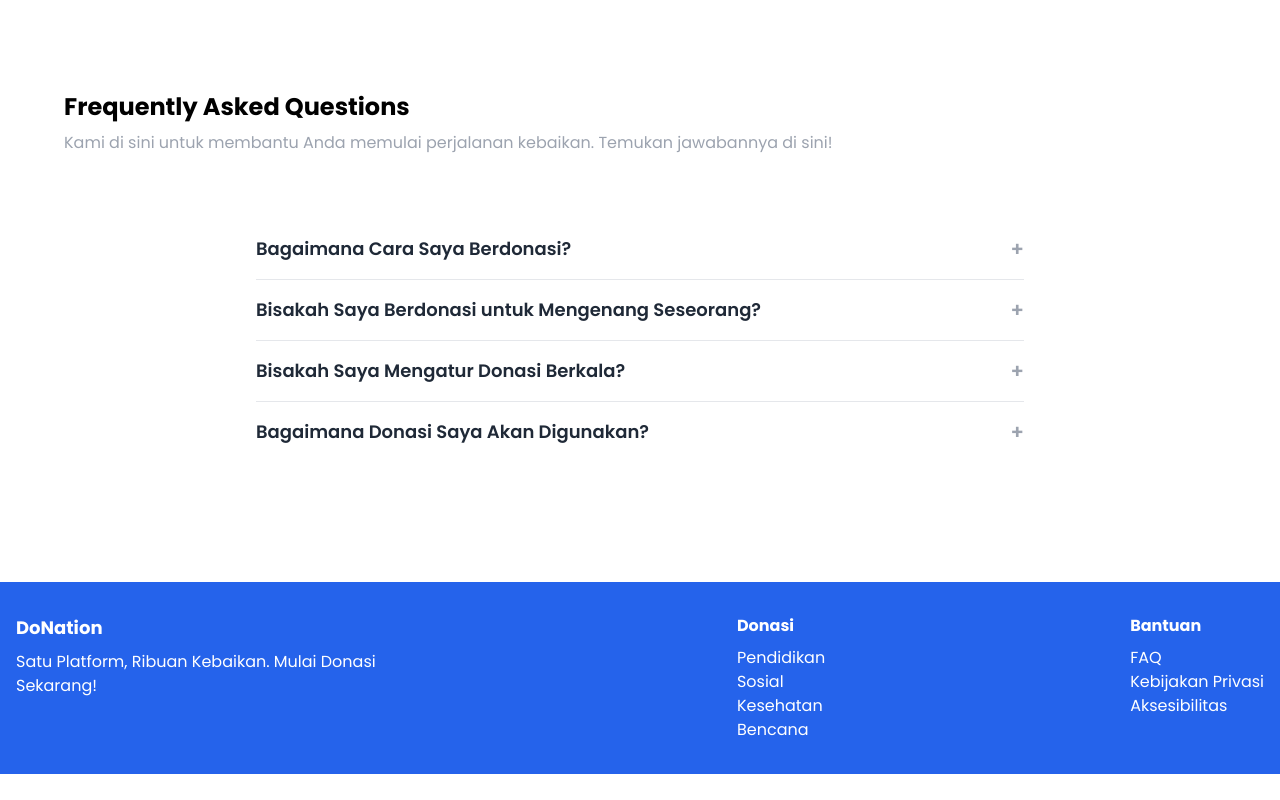
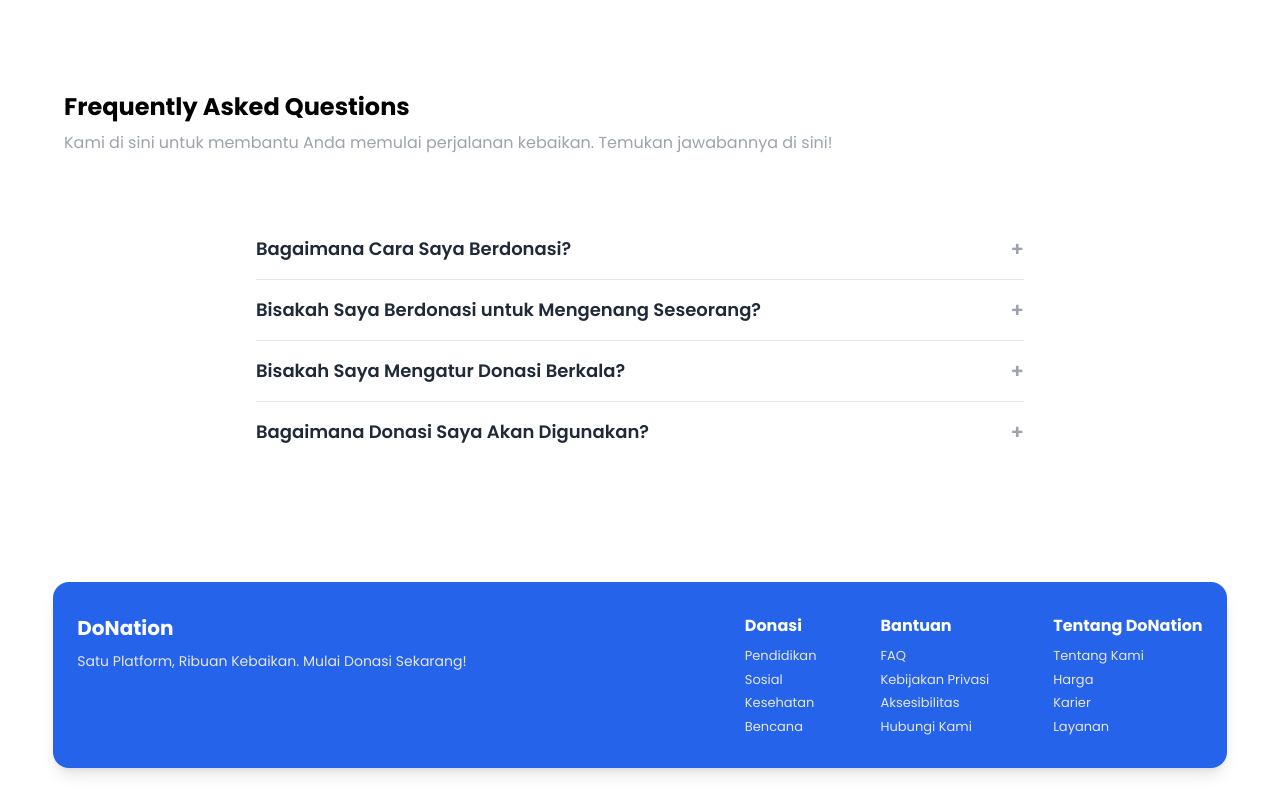
Before and after one commit to khaylabelva/do-nation, a Next.js app: page / in a window 1280 px wide. Shown: the part 1573-2373 px from the top of the page. Before the commit the page ends 2347 px from the top, so only its background shows below. Built offline with nearby package versions, Linux system fonts and the light colour scheme.

Commit message:
landing page done

```diff
--- a/src/app/page.tsx
+++ b/src/app/page.tsx
@@ -198,29 +198,51 @@ export default function HomePage() {
         </div>
       </section>
 
-      {/* Footer */}
-      <footer className="bg-blue-600 text-white mt-16 py-8">
-        <div className="container mx-auto flex flex-wrap justify-between px-4">
-          <div className="w-full md:w-1/3 mb-4 md:mb-0">
-            <h3 className="font-bold text-lg mb-2">DoNation</h3>
-            <p>Satu Platform, Ribuan Kebaikan. Mulai Donasi Sekarang!</p>
+      {/* Footer Section */}
+      <footer className="bg-blue-600 text-white mt-16 py-8 rounded-2xl w-11/12 mx-auto shadow-lg mb-8">
+        <div className="container mx-auto flex justify-between px-6">
+          {/* Kolom Kiri */}
+          <div className="w-2/5">
+            <h3 className="font-bold text-xl mb-2">DoNation</h3>
+            <p className="text-sm leading-relaxed text-gray-200">
+              Satu Platform, Ribuan Kebaikan. Mulai Donasi Sekarang!
+            </p>
           </div>
+
+          {/* Kolom Kanan */}
+          <div className="w-3/5 flex justify-end space-x-16">
+            {/* Donasi */}
             <div>
-            <h4 className="font-bold mb-2">Donasi</h4>
-            <ul>
+              <h4 className="font-bold text-base mb-2">Donasi</h4>
+              <ul className="space-y-1 text-[13px] text-gray-200">
                 <li>Pendidikan</li>
                 <li>Sosial</li>
                 <li>Kesehatan</li>
                 <li>Bencana</li>
               </ul>
             </div>
+
+            {/* Bantuan */}
             <div>
-            <h4 className="font-bold mb-2">Bantuan</h4>
-            <ul>
+              <h4 className="font-bold text-base mb-2">Bantuan</h4>
+              <ul className="space-y-1 text-[13px] text-gray-200">
                 <li>FAQ</li>
                 <li>Kebijakan Privasi</li>
                 <li>Aksesibilitas</li>
+                <li>Hubungi Kami</li>
               </ul>
+            </div>
+
+            {/* Tentang */}
+            <div>
+              <h4 className="font-bold text-base mb-2">Tentang DoNation</h4>
+              <ul className="space-y-1 text-[13px] text-gray-200">
+                <li>Tentang Kami</li>
+                <li>Harga</li>
+                <li>Karier</li>
+                <li>Layanan</li>
+              </ul>
+            </div>
           </div>
         </div>
       </footer>
```
Lines whose indentation alone changed are shown as unchanged.
